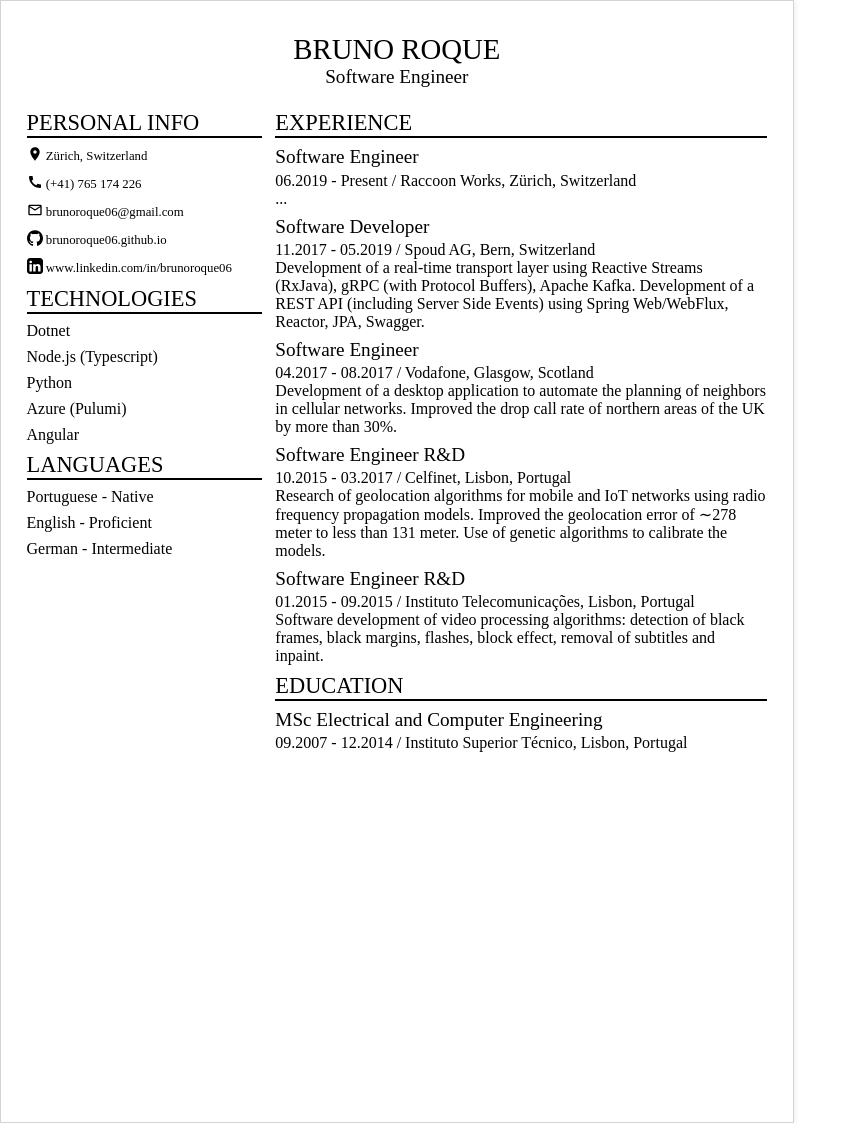
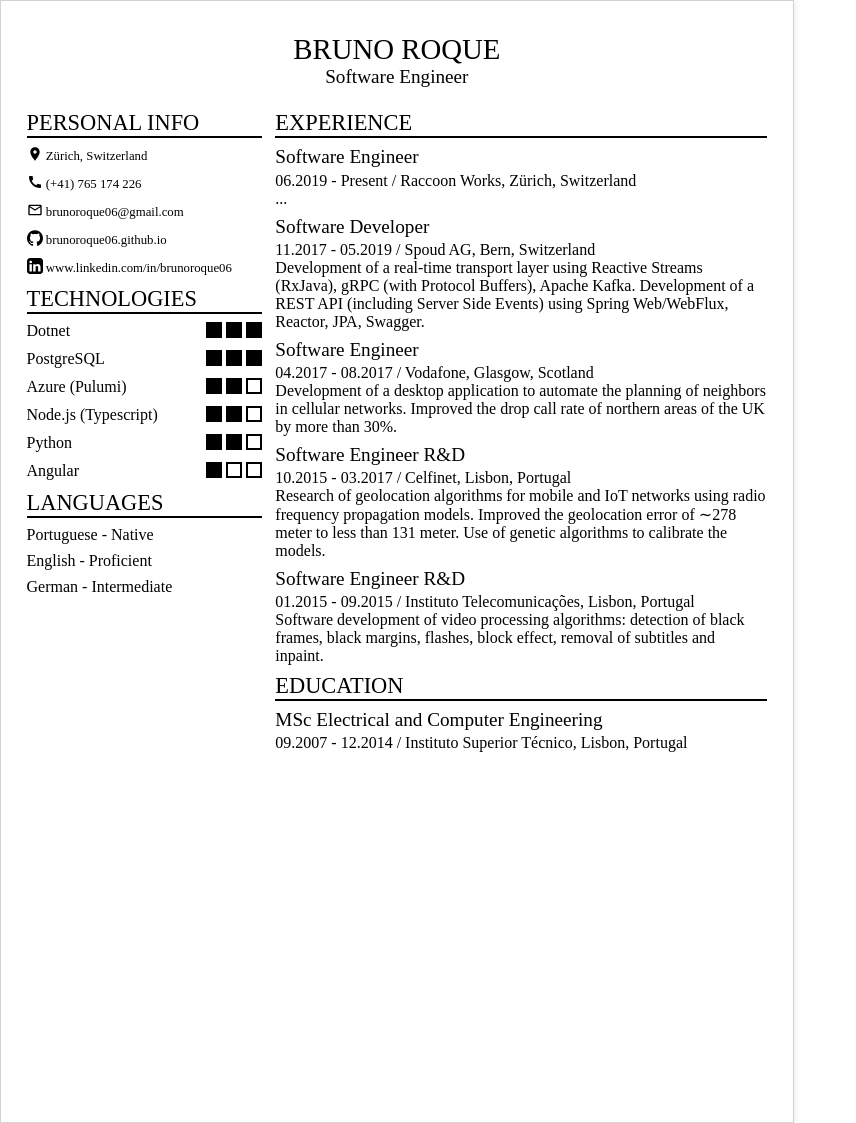
Before and after one commit to brunoroque06/brunoroque06.github.io, a Jekyll site: the page documents/curriculum-vitae/index.html, which Jekyll copies as it is, in a window 1280 px wide. Shown: the whole page, without its empty margins (0-856 px from the left). Built offline with Jekyll 4.4.1, drawn with Linux system fonts in a browser that asks for light colours.

Commit message:
Add tech gauge

```diff
--- a/documents/curriculum-vitae/index.html
+++ b/documents/curriculum-vitae/index.html
@@ -60,6 +60,13 @@
         margin: 0.5rem 0;
       }
 
+      .section {
+        border-bottom: var(--border);
+        margin: 0.5rem 0;
+        font-size: 1.4rem;
+        text-transform: uppercase;
+      }
+
       .info-entry {
         font-size: 0.8rem;
       }
@@ -80,11 +87,31 @@
         height: 1rem;
       }
 
-      .section {
-        border-bottom: var(--border);
-        margin: 0.5rem 0;
-        font-size: 1.4rem;
-        text-transform: uppercase;
+      .tech {
+        display: flex;
+        justify-content: space-between;
+      }
+
+      .tech-name {
+        display: inline-block;
+      }
+
+      .tech-score {
+        display: inline-block;
+      }
+
+      .tech-full {
+        background-color: black;
+        display: inline-block;
+        height: 1rem;
+        width: 1rem;
+      }
+
+      .tech-empty {
+        border: 2pt black solid;
+        display: inline-block;
+        height: 1rem;
+        width: 1rem;
       }
 
       .column-right {
@@ -208,11 +235,60 @@
         </div>
 
         <div class="section">Technologies</div>
-        <div class="row">Dotnet</div>
-        <div class="row">Node.js (Typescript)</div>
-        <div class="row">Python</div>
-        <div class="row">Azure (Pulumi)</div>
-        <div class="row">Angular</div>
+
+        <div class="row tech">
+          <div class="tech-name">Dotnet</div>
+          <div class="tech-score">
+            <div class="tech-full"></div>
+            <div class="tech-full"></div>
+            <div class="tech-full"></div>
+          </div>
+        </div>
+
+        <div class="row tech">
+          <div class="tech-name">PostgreSQL</div>
+          <div class="tech-score">
+            <div class="tech-full"></div>
+            <div class="tech-full"></div>
+            <div class="tech-full"></div>
+          </div>
+        </div>
+
+        <div class="row tech">
+          <div class="tech-name">Azure (Pulumi)</div>
+          <div class="tech-score">
+            <div class="tech-full"></div>
+            <div class="tech-full"></div>
+            <div class="tech-empty"></div>
+          </div>
+        </div>
+
+        <div class="row tech">
+          <div class="tech-name">Node.js (Typescript)</div>
+          <div class="tech-score">
+            <div class="tech-full"></div>
+            <div class="tech-full"></div>
+            <div class="tech-empty"></div>
+          </div>
+        </div>
+
+        <div class="row tech">
+          <div class="tech-name">Python</div>
+          <div class="tech-score">
+            <div class="tech-full"></div>
+            <div class="tech-full"></div>
+            <div class="tech-empty"></div>
+          </div>
+        </div>
+
+        <div class="row tech">
+          <div class="tech-name">Angular</div>
+          <div class="tech-score">
+            <div class="tech-full"></div>
+            <div class="tech-empty"></div>
+            <div class="tech-empty"></div>
+          </div>
+        </div>
 
         <div class="section">Languages</div>
         <div class="row">Portuguese - Native</div>
```
